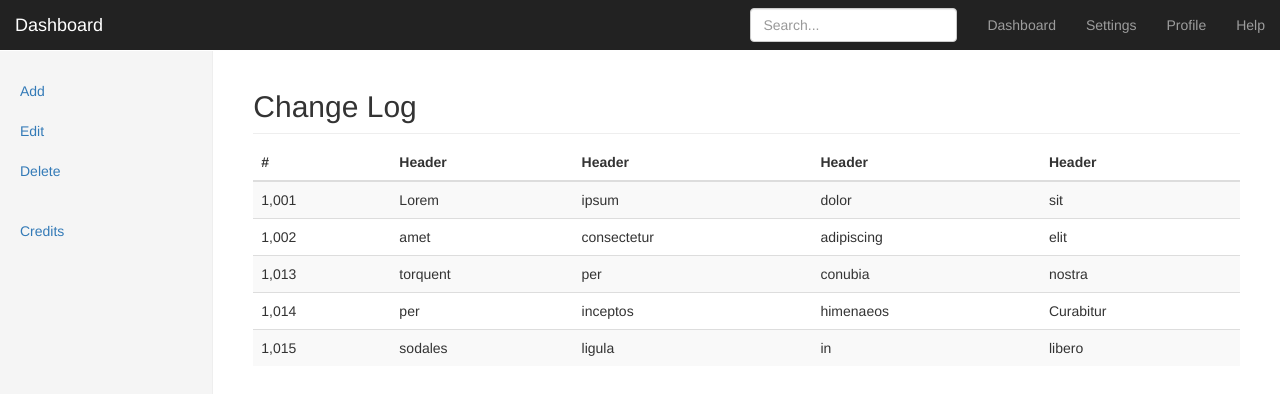
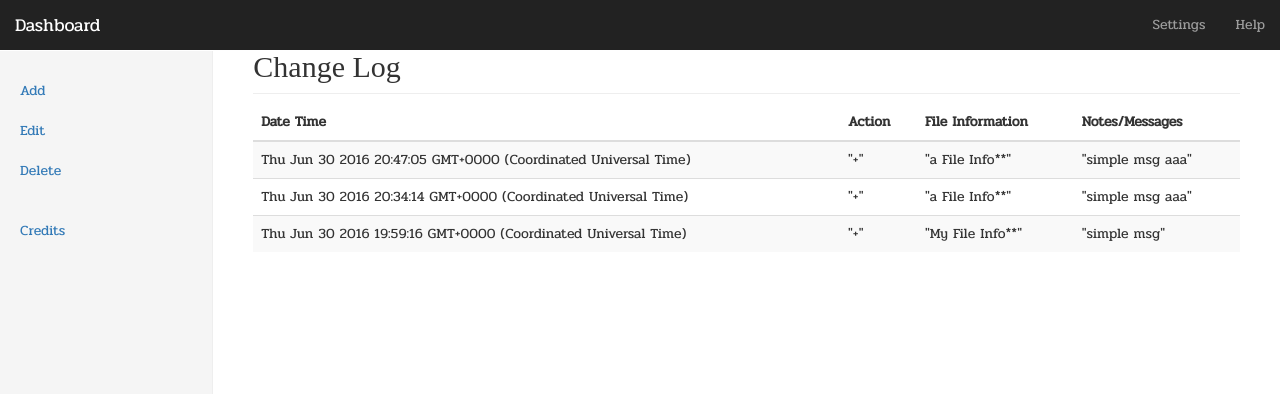
Before and after one commit to johnrnelson/dirsee, a plain HTML site: page HTML/Dashboard.html in a window 1280 px wide. Drawn offline with nearby package versions, Linux system fonts and the light colour scheme; a web font is replaced by a local one.

Commit message:
Normal Updates...

```diff
--- a/HISTORY/today.json
+++ b/HISTORY/today.json
@@ -1 +1,3 @@
-"6/30/2016 19:30:14 GMT+0000 (UTC)","action","file statsz","msg"
+"6/30/2016 19:59:16 GMT+0000 (UTC)","+","My File Info**","simple msg"
+"6/30/2016 20:34:14 GMT+0000 (UTC)","+","a File Info**","simple msg aaa"
+"6/30/2016 20:47:05 GMT+0000 (UTC)","+","a File Info**","simple msg aaa"
--- a/HTML/Dashboard.html
+++ b/HTML/Dashboard.html
@@ -8,6 +8,13 @@
 
         <link rel="stylesheet" href="https://maxcdn.bootstrapcdn.com/bootstrap/3.3.6/css/bootstrap.min.css" integrity="sha384-1q8mTJOASx8j1Au+a5WDVnPi2lkFfwwEAa8hDDdjZlpLegxhjVME1fgjWPGmkzs7" crossorigin="anonymous">
         <link rel="stylesheet" href="https://maxcdn.bootstrapcdn.com/font-awesome/4.6.3/css/font-awesome.min.css" crossorigin="anonymous">
+
+
+        <link rel="stylesheet" type="text/css" href="https://cdnjs.cloudflare.com/ajax/libs/animate.css/3.1.0/animate.min.css">
+
+        <link href='https://fonts.googleapis.com/css?family=Pridi' rel='stylesheet' type='text/css'>
+        <link href='https://fonts.googleapis.com/css?family=BioRhyme:400,800' rel='stylesheet' type='text/css'>
+
         <link rel="stylesheet" href="css/main.css">
 
         <script src="https://maxcdn.bootstrapcdn.com/bootstrap/3.3.6/js/bootstrap.min.js" integrity="sha384-0mSbJDEHialfmuBBQP6A4Qrprq5OVfW37PRR3j5ELqxss1yVqOtnepnHVP9aJ7xS" crossorigin="anonymous"></script>
@@ -36,14 +43,9 @@
                 </div>
                 <div id="navbar" class="navbar-collapse collapse">
                     <ul class="nav navbar-nav navbar-right">
-                        <li><a href="#">Dashboard</a></li>
-                        <li><a href="#">Settings</a></li>
-                        <li><a href="#">Profile</a></li>
-                        <li><a href="#">Help</a></li>
+                        <li><a href="#" onclick="Dashboard.OpenHTMLPanel('./HML/pages/settings.html');">Settings</a></li>
+                        <li><a href="#" onclick="Dashboard.OpenHTMLPanel('./HML/pages/help.html');">Help</a></li>
                     </ul>
-                    <form class="navbar-form navbar-right">
-                        <input type="text" class="form-control" placeholder="Search...">
-                    </form>
                 </div>
             </div>
         </nav>
@@ -52,9 +54,9 @@
             <div class="row">
                 <div class="col-sm-3 col-md-2 sidebar">
                     <ul class="nav nav-sidebar">
-                        <li><a href="#">Add</a></li>
-                        <li><a href="#">Edit</a></li>
-                        <li><a href="#">Delete</a></li>
+                        <li><a href="#" onclick="Dashboard.OpenHTMLPanel('');">Add</a></li>
+                        <li><a href="#" onclick="Dashboard.OpenHTMLPanel('');">Edit</a></li>
+                        <li><a href="#" onclick="Dashboard.OpenHTMLPanel('');">Delete</a></li>
                     </ul>
                     <ul class="nav nav-sidebar">
                         <li><a href="">Credits</a></li>
@@ -68,52 +70,14 @@
                         <table class="table table-striped">
                             <thead>
                                 <tr>
-                                    <th>#</th>
-                                    <th>Header</th>
-                                    <th>Header</th>
-                                    <th>Header</th>
-                                    <th>Header</th>
+                                    <th>Date Time</th>
+                                    <th>Action</th>
+                                    <th>File Information</th>
+                                    <th>Notes/Messages</th>
                                 </tr>
                             </thead>
-                            <tbody>
+                            <tbody id="DisplayTableBody">
 
-
-
-                                <tr>
-                                    <td>1,001</td>
-                                    <td>Lorem</td>
-                                    <td>ipsum</td>
-                                    <td>dolor</td>
-                                    <td>sit</td>
-                                </tr>
-                                <tr>
-                                    <td>1,002</td>
-                                    <td>amet</td>
-                                    <td>consectetur</td>
-                                    <td>adipiscing</td>
-                                    <td>elit</td>
-                                </tr>
-                                <tr>
-                                    <td>1,013</td>
-                                    <td>torquent</td>
-                                    <td>per</td>
-                                    <td>conubia</td>
-                                    <td>nostra</td>
-                                </tr>
-                                <tr>
-                                    <td>1,014</td>
-                                    <td>per</td>
-                                    <td>inceptos</td>
-                                    <td>himenaeos</td>
-                                    <td>Curabitur</td>
-                                </tr>
-                                <tr>
-                                    <td>1,015</td>
-                                    <td>sodales</td>
-                                    <td>ligula</td>
-                                    <td>in</td>
-                                    <td>libero</td>
-                                </tr>
                             </tbody>
                         </table>
                     </div>
--- a/HTML/css/main.css
+++ b/HTML/css/main.css
@@ -4,7 +4,9 @@
 
 /* Move down content because we have a fixed navbar that is 50px tall */
 body {
-  padding-top: 50px;
+  padding-top: 10px;
+  font-family: 'Pridi', serif;
+
 }
 
 
@@ -13,6 +15,7 @@ body {
  */
 
 .sub-header {
+  font-family: 'BioRhyme', serif;
   padding-bottom: 10px;
   border-bottom: 1px solid #eee;
 }
@@ -74,7 +77,8 @@ body {
 .main {
   padding: 20px;
 }
-@media (min-width: 768px) {
+/*@media (min-width: 768px) {*/
+@media (min-width: 468px) {
   .main {
     padding-right: 40px;
     padding-left: 40px;
@@ -83,23 +87,3 @@ body {
 .main .page-header {
   margin-top: 0;
 }
-
-
-/*
- * Placeholder dashboard ideas
- */
-
-.placeholders {
-  margin-bottom: 30px;
-  text-align: center;
-}
-.placeholders h4 {
-  margin-bottom: 0;
-}
-.placeholder {
-  margin-bottom: 20px;
-}
-.placeholder img {
-  display: inline-block;
-  border-radius: 50%;
-}
--- a/HTML/js/main.js
+++ b/HTML/js/main.js
@@ -1,10 +1,14 @@
-
-
-
 //Setup the Dashboard API...
 var Dashboard = {
     DB: {
         //The local database... :-)
+        Rows: [
+            //Added to after we open our local files...
+        ],
+    },
+    OpenHTMLPanel: function(URL2Show) {
+        console.info('show -->', URL2Show);
+
     },
     //Get a file from our host acting as a server...
     GetFile: function(Request, Response) {
@@ -32,7 +36,7 @@ var Dashboard = {
             m: 'GET',
             u: '../HISTORY/today.json',
         };
-        Dashboard.DB.Rows = [];
+
 
         Dashboard.GetFile(req, function(Err, ResponseData) {
             if (Err) {
@@ -48,23 +52,25 @@ var Dashboard = {
                     if (lData.length > 1) {
                         cData = lData.split(",");
                         Dashboard.DB.Rows.push({
-                            dt: new Date(cData[0]),//date time
-                            a: cData[1],//action
-                            f: cData[2],// file statz
-                            m: cData[3]//message
+                            dt: new Date(cData[0]), //date time
+                            a: cData[1], //action
+                            f: cData[2], // file statz
+                            m: cData[3] //message
                         });
                     }
                     else {
                         cData = null
                     }
                 }
+
                 OnOpen(null);
-
-
             }
         });
     }
 };
+
+
+
 
 
 //Open the local files that the nodes.js process has written out...
@@ -78,9 +84,23 @@ Dashboard.OpenLocalFiles(function(err) {
 
         console.info('The Dashboard JS Ready..');
 
+        var tblBOdy = document.getElementById('DisplayTableBody');
 
-        console.log('DB');
-        console.info(Dashboard.DB.Rows);
+        console.log('DB', tblBOdy);
+
+        /*
+            For each row, wrap it in some tasty HTML that looks good, easy to work with,
+            and has a good beat that you can dance to ... :-)
+        */
+        for (var r = Dashboard.DB.Rows.length; r--;) {
+            var row = Dashboard.DB.Rows[r];
+            var tr = document.createElement('tr');
+
+            tr.innerHTML = '<td>' + row.dt + '</td><td>' + row.a + '</td><td>' + row.f + '</td><td>' + row.m + '</td>'
+
+            tblBOdy.appendChild(tr);
+        }
+
 
     }
 })
--- a/LIB/HTMLWriter.js
+++ b/LIB/HTMLWriter.js
@@ -9,11 +9,11 @@ var dataFileName = 'today';
 // debugger;
 function WriteFile(Data2Write) {
 
-    fs.appendFile(Configuration.RootPath + '/HISTORY/'+dataFileName+'.json', Data2Write, function(err) {
+    var LINE_OF_DATA = '"'+Data2Write.dt+'","'+Data2Write.a+'","'+Data2Write.f+'","'+Data2Write.m+'"\r\n';
+    fs.appendFile(Configuration.RootPath + '/HISTORY/'+dataFileName+'.json', LINE_OF_DATA, function(err) {
         if (err) {
             return console.log(err);
         }
-
         // console.log("The file was saved!");
         process.exit(0);
     });
```
Also changed, not shown: dirsee.js (+5 -14 lines).
